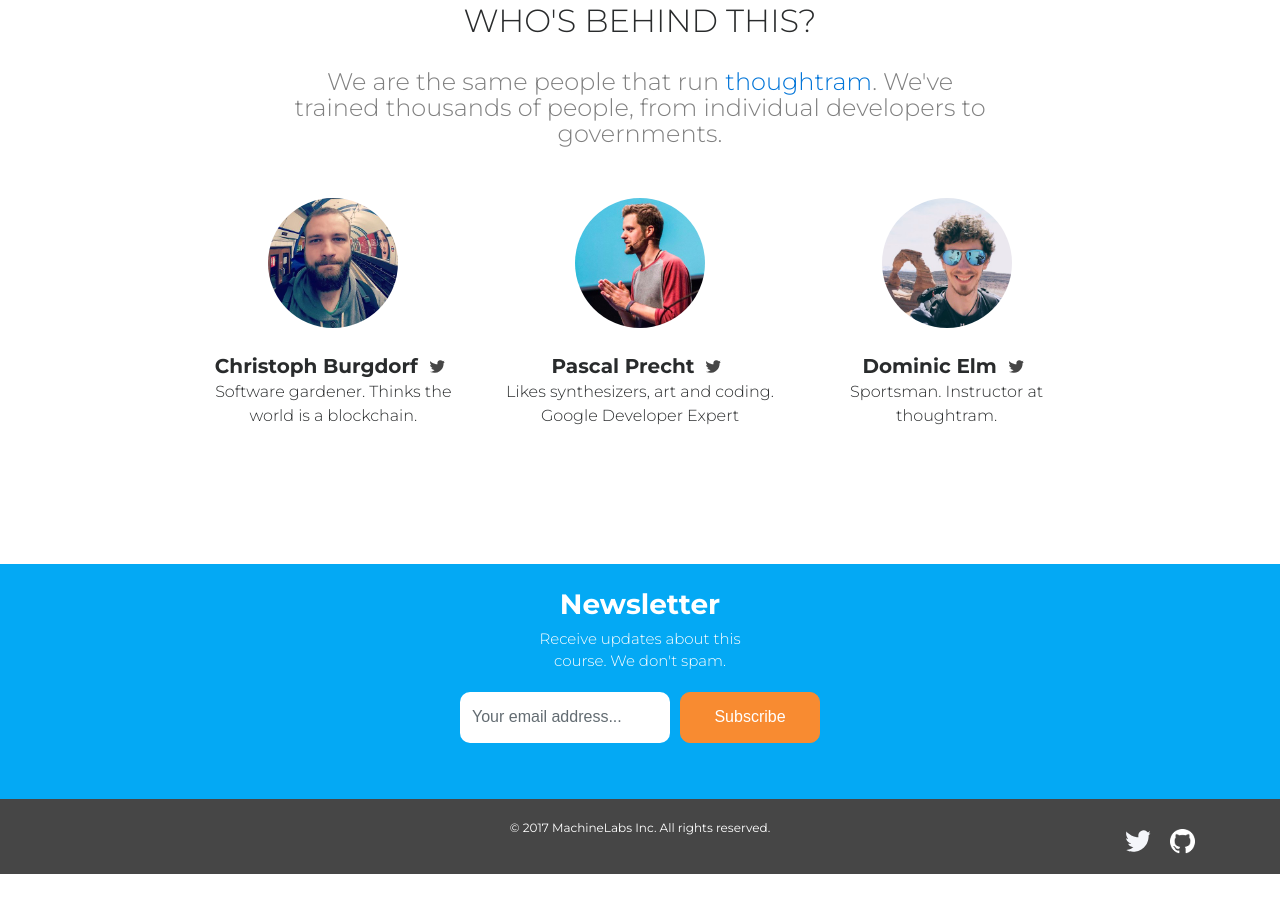
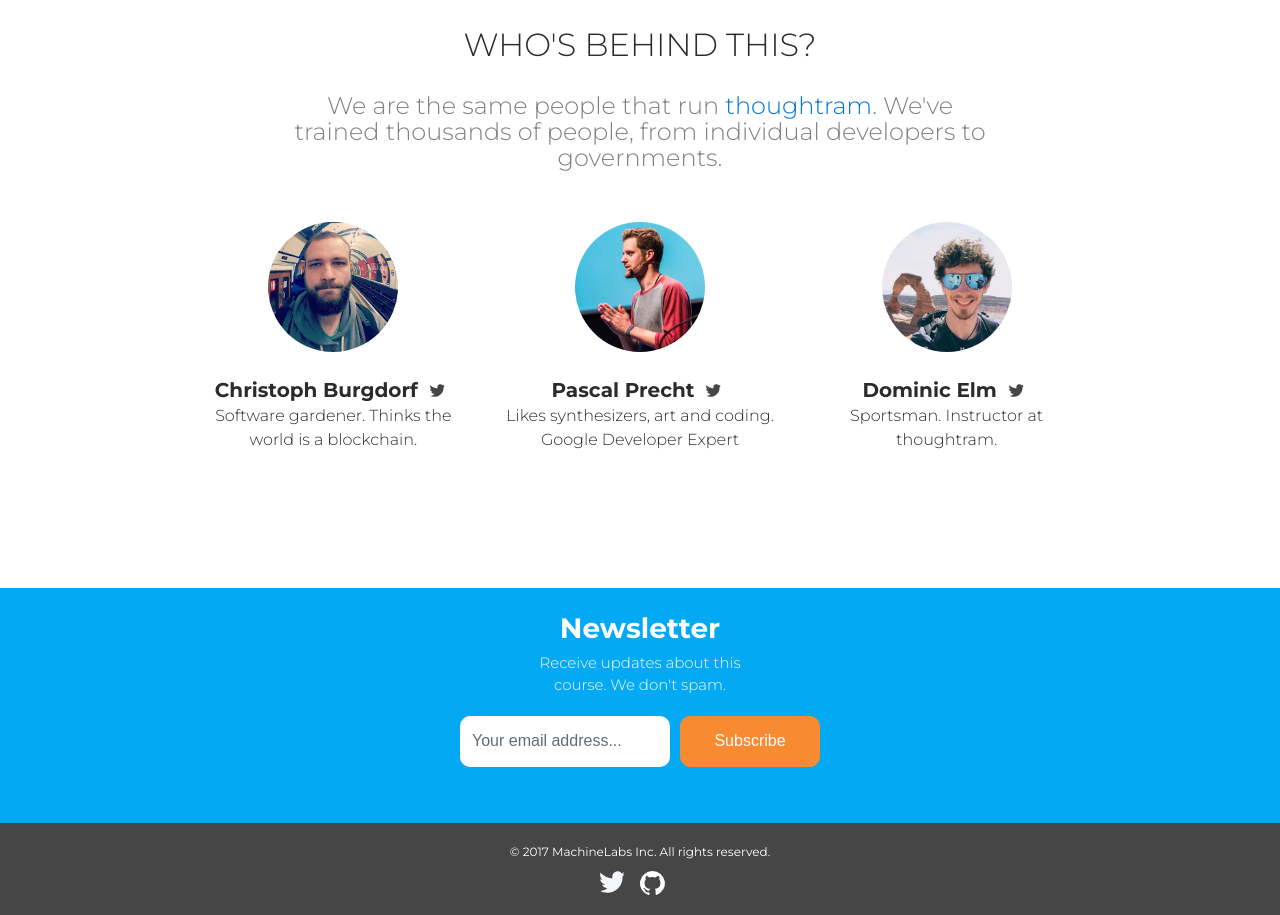
Before and after one commit to machinelabs/course-landing-page, a plain HTML site: page index.html in a window 1280 px wide. Shown: the part 4534-5449 px from the top of the page. Before the commit the page ends 5408 px from the top, so only its background shows below. Drawn offline with nearby package versions, Linux system fonts and the light colour scheme.

Commit message:
chore: clean footer and add description for RNNs

```diff
--- a/assets/css/responsive.css
+++ b/assets/css/responsive.css
@@ -168,23 +168,6 @@
   }
 }
 
-.team-member {
-  text-align: center;
-}
-
-.email-form-div {
-  max-width: inherit;
-  margin: auto;
-}
-
-.webscope {
-  margin-top: 0;
-}
-
-.social-links {
-  float: right;
-}
-
 /* Medium Devices, Desktops */
 
 @media only screen and (min-width: 992px) {
--- a/assets/css/style.css
+++ b/assets/css/style.css
@@ -635,6 +635,11 @@
   border: none;
 }
 
+.email-form-div {
+  max-width: inherit;
+  margin: auto;
+}
+
 .submit-btn {
   background-color: #f88b31;
   border: 1px solid #f88b31;
@@ -661,11 +666,6 @@
   box-shadow: -1px 9px 46px -17px rgba(43, 43, 43, 1);
 }
 
-.email-form-div {
-  max-width: 60px;
-  margin: auto;
-}
-
 .footer {
   background-color: #464646;
   padding-top: 20px;
@@ -675,19 +675,16 @@
 .copyright {
   color: white;
   font-size: 12px;
-}
-
-.webscope {
   text-align: center;
-  margin-top: -5px;
 }
 
 .social-links {
-  float: none;
-  text-align: center;
+  display: flex;
+  justify-content: center;
   padding-top: 10px;
 }
 
 .social-link {
+  width: 25px;
   margin-right: 15px;
 }
--- a/index.html
+++ b/index.html
@@ -144,7 +144,7 @@
         <div class="col-lg-4 topic-wrapper">
           <div class="topic">
             <h6 class="topic-headline">Recurrent Networks</h6>
-            <p>Lorem ipsum dolor sit amet, consetetur sadipscing elitr, sed diam nonumy eirmod tempor invidunt ut labore et dolore magna aliquyam erat, sed diam voluptua.</p>
+            <p>Recurrent Neural Networks (RNNs) are popular models and a powerful tool for many Natural Language Processing (NLP) tasks. In this course we'll dive into RNNs and apply them to some common NLP tasks, such as machine translations.</p>
           </div>
         </div>
         <div class="col-lg-4 topic-wrapper">
@@ -261,23 +261,18 @@
         <input type="submit" value="Subscribe" name="subscribe" class="submit-btn light">
     </form>
     </div>
-
-
   </div>
   <div class="footer">
     <div class="container">
       <div class="row">
-        <div class="col-sm-2"></div>
-        <div class="col-sm-8 webscope">
-          <span class="copyright">© 2017 MachineLabs Inc. All rights reserved.</span>
-        </div>
-        <div class="col-sm-2">
+        <div class="col-sm-12 copyright">
+          <span>© 2017 MachineLabs Inc. All rights reserved.</span>
           <div class="social-links">
             <a href="https://twitter.com/machinelabs_ai">
               <img class="social-link" src="assets/images/twitter_light.svg" />
             </a>
             <a href="https://github.com/machinelabs">
-              <img src="assets/images/github_light.png" />
+              <img class="social-link" src="assets/images/github_light.svg" />
             </a>
           </div>
         </div>
```
Also changed, not shown: assets/images/github_light.png (deleted), assets/images/github_light.svg (added).
